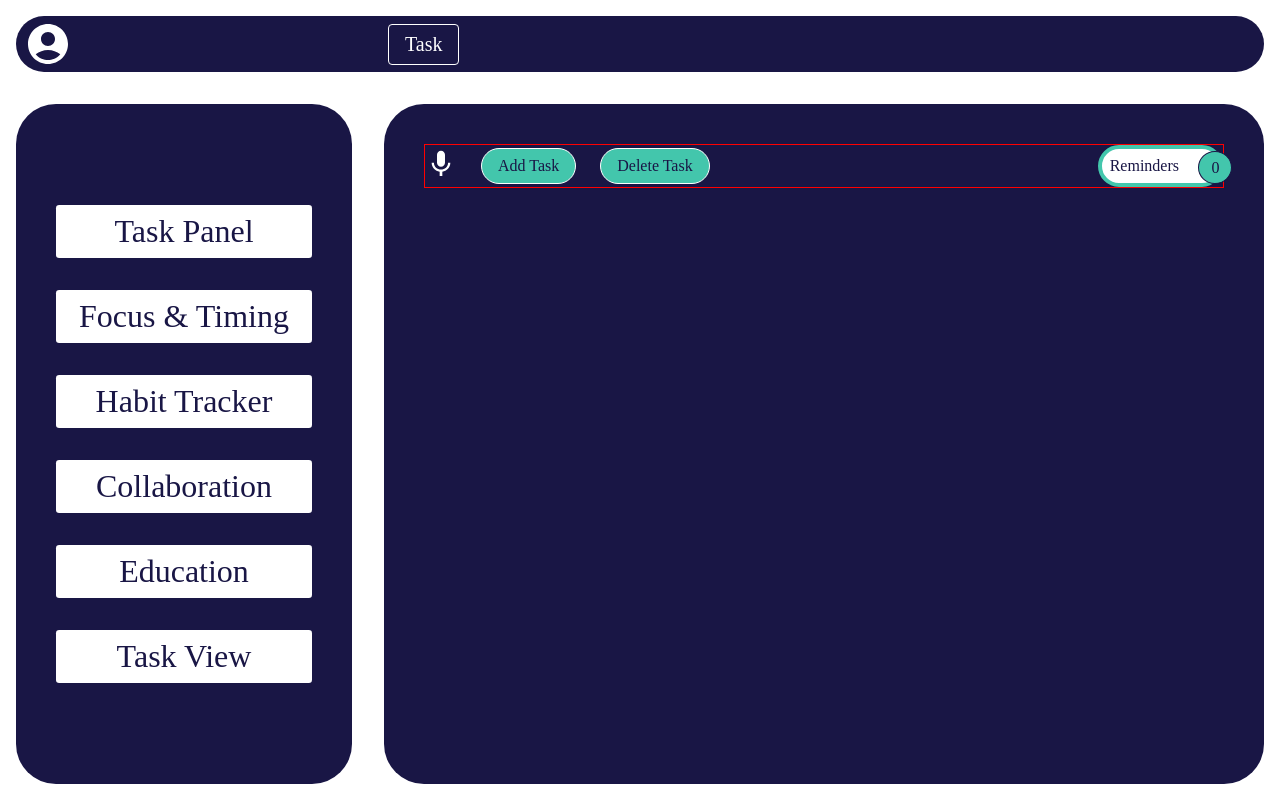
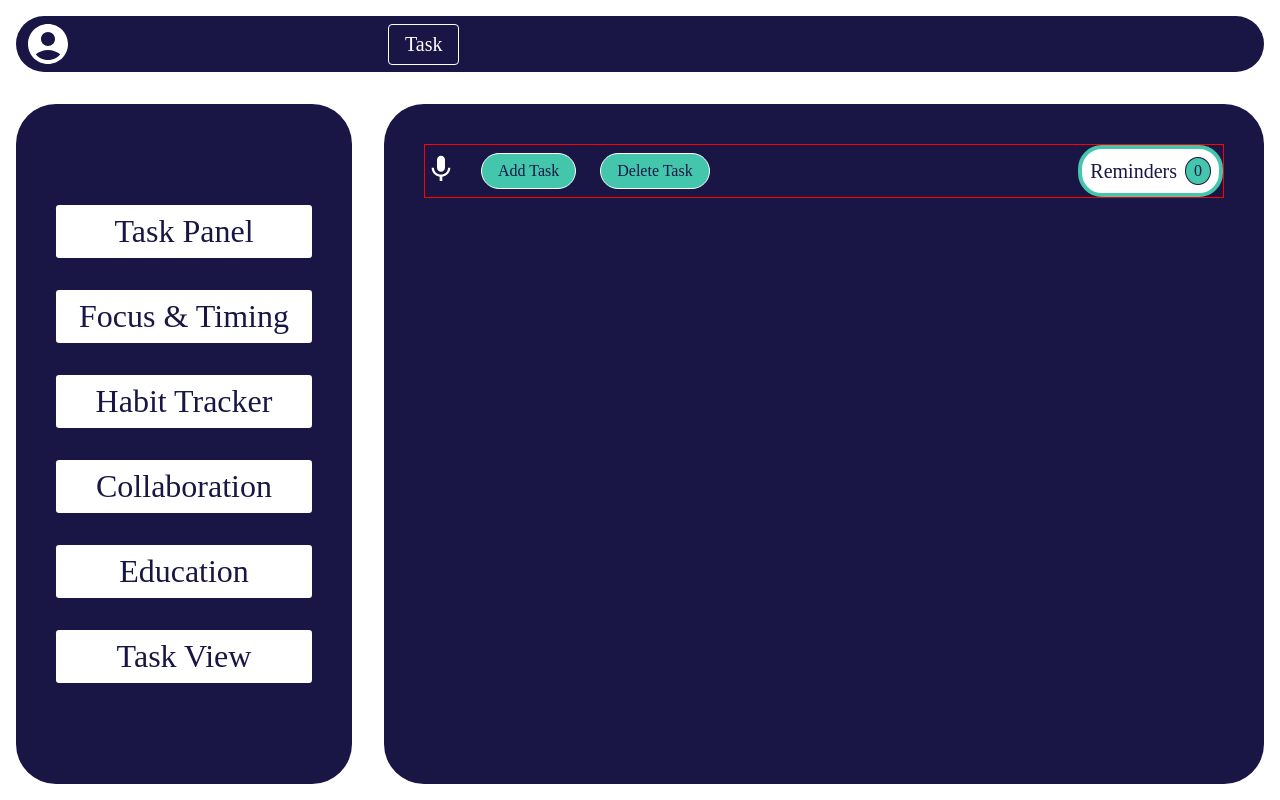
Before and after one commit to sidd19898/JSWM, a React app in the folder frontend/: page /dashboard in a window 1280 px wide. Built offline with nearby package versions, Linux system fonts and the light colour scheme; the HTML template or start-up script is replaced by a standard one.

Commit message:
added reminder component

```diff
--- a/frontend/src/api/axios.js
+++ b/frontend/src/api/axios.js
@@ -1,7 +1,7 @@
 import axios from "axios";
 
 const API = axios.create({
-  baseURL: "http://192.168.0.101:3000/jswm",
+  baseURL: "http://192.168.0.109:3000/jswm",
 });
 
 export default API;
--- a/frontend/src/components/Reminder.jsx
+++ b/frontend/src/components/Reminder.jsx
@@ -2,14 +2,13 @@ import "../components/allinone.css"
 
 export function Reminder({children1,children2}) {
   return (
-    <div className="dosj">
+
 <div className="remindar">
       {children1}
-      </div>
       <div className="numbers">
       {children2}
       </div>
-    </div>
+      </div>
 
   )
 }
--- a/frontend/src/components/allinone.css
+++ b/frontend/src/components/allinone.css
@@ -217,28 +217,24 @@ cursor: pointer;
     border-radius: 3vmin;
     background-color: white;
     color: #191645;
-    padding-right: 5vmin;
+    font-size: 2.5vmin;
+    display: flex;
+    justify-content: flex-end;
+    align-items: center;
 }
 
 .numbers{
- display: flex;
  color: #191645;
  background-color: #43C6AC;
  border: #191645 solid 1px;
  border-radius: 100%;
  text-align: center;
  width: fit-content;
- padding-top: 0.8vmin;
- padding-bottom: 0.8vmin;
- padding-left: 1.5vmin;
- padding-right: 1.5vmin;
- align-items: center;
- position: fixed;
- margin-left: 12.6vmin;
- margin-top: 0.8vmin;
+ height: fit-content;
+ padding-left: 1vmin;
+ padding-right: 1vmin;
+ padding-top: 0.5vmin;
+ padding-bottom: 0.5vmin;
+ font-size: 2vmin;
+ margin-left: 1vmin;
 }
-
-.dosj{
-    display: flex;
-    flex-direction: row;
-}
```
